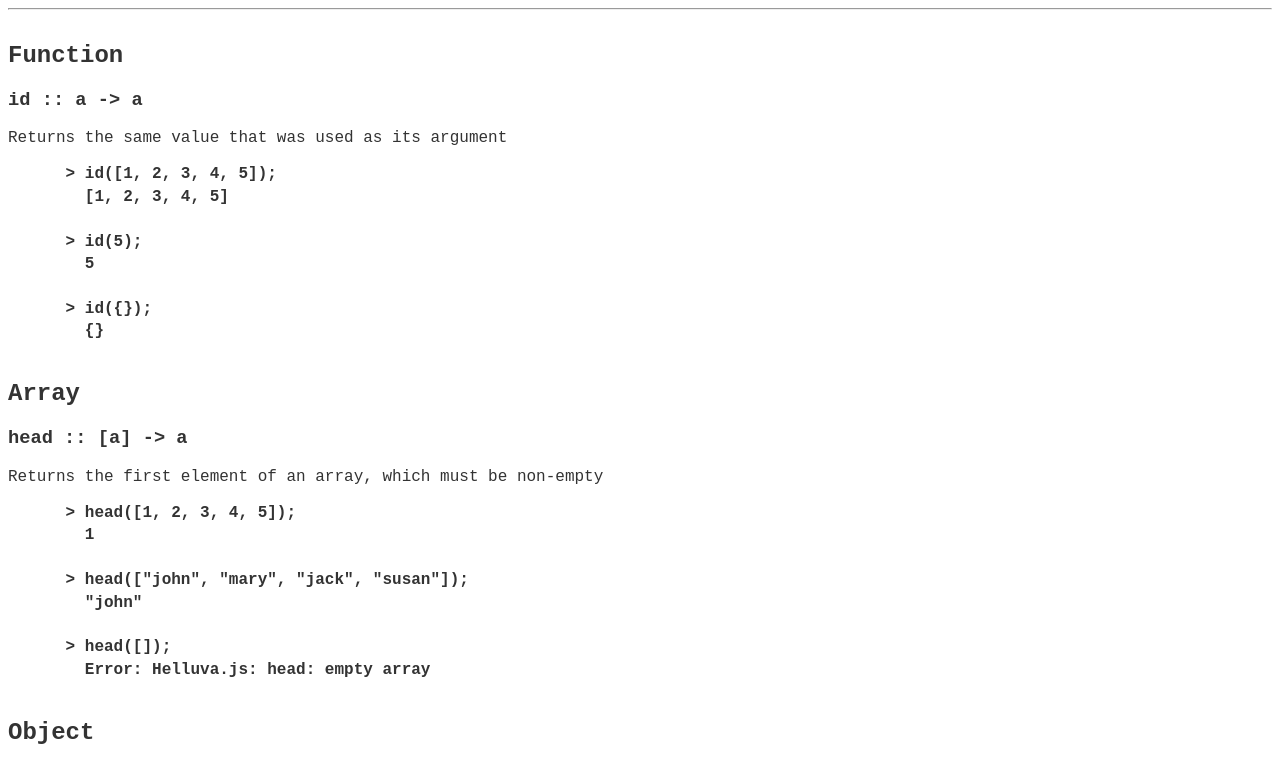
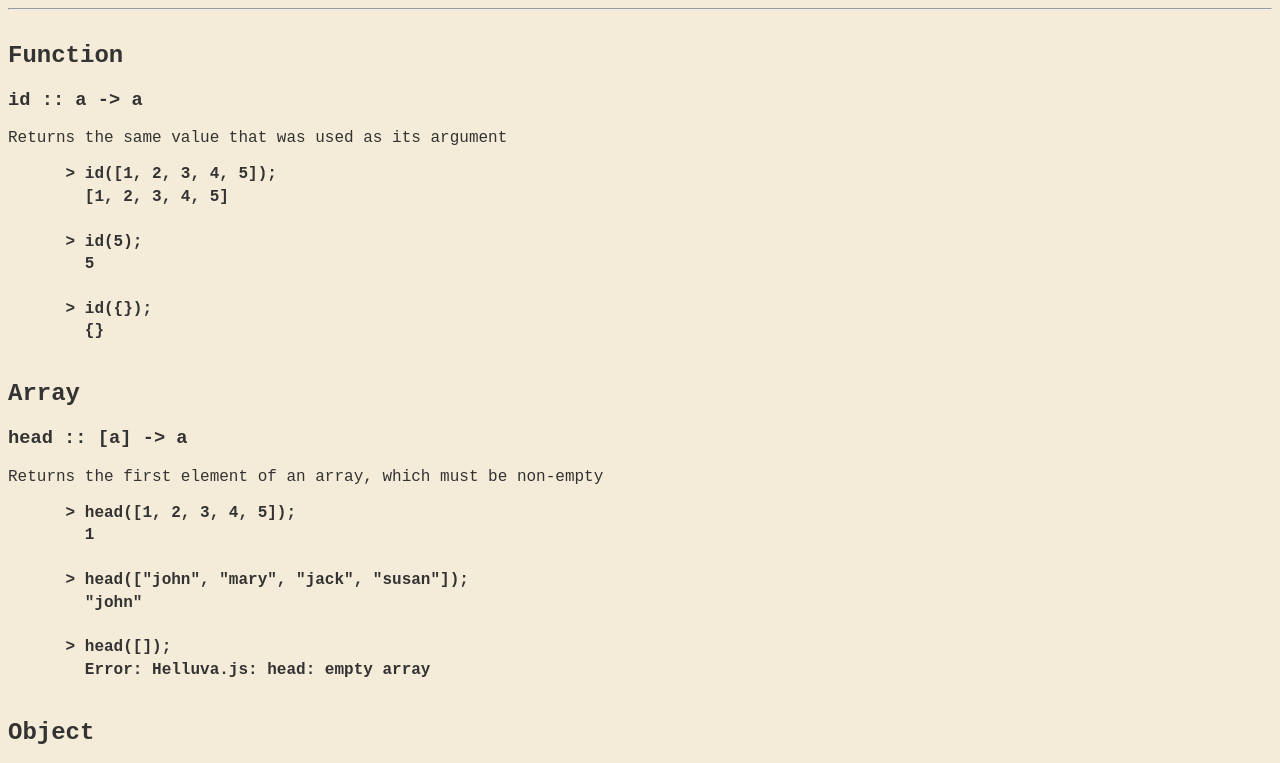
Before and after one commit to streltsov/helluva, a website: page docs/index.html in a window 1280 px wide. Shown: the part 103-866 px from the top of the page. Drawn offline with Linux system fonts and the light colour scheme.

Commit message:
Change background color to #f4ecd8

```diff
--- a/docs/index.html
+++ b/docs/index.html
@@ -7,6 +7,7 @@
       body {
         font-family: monospace;
         font-size: 16px;
+        background-color: #f4ecd8;
         color: #333;
       }
       code {
```
